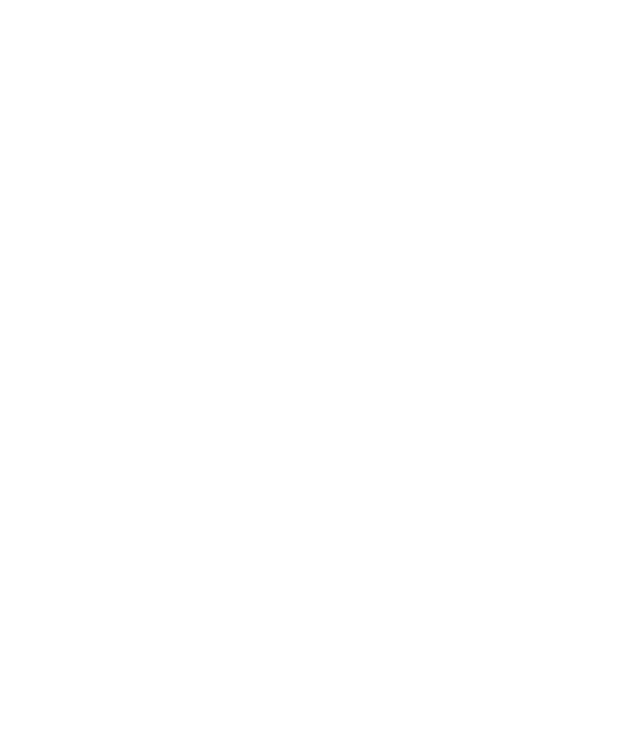
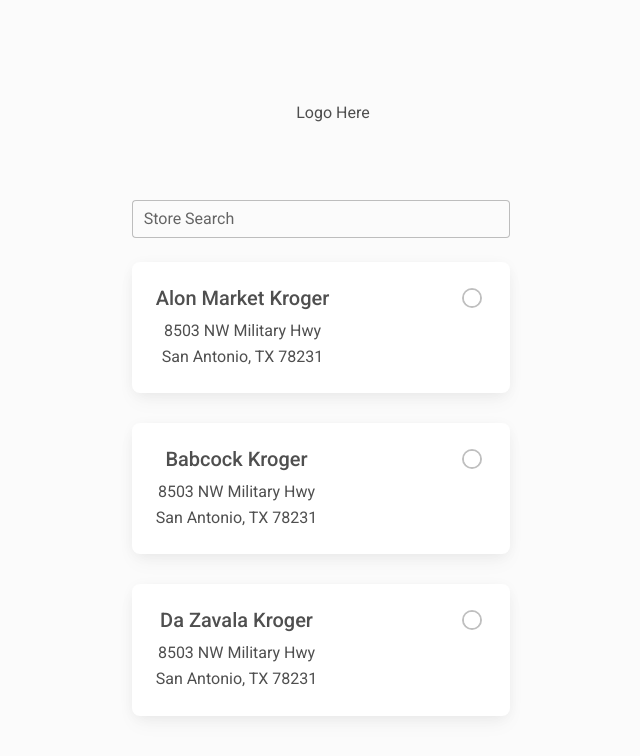
Before and after one commit to johnproodian/thyme, a React (Create React App) app in the folder thyme-app/: page /store in a window 1280 px wide. Before the commit this address had no page. Shown: the top 756 px of the page, without its empty margins (307-947 px from the left). Built offline with nearby package versions, Linux system fonts and the light colour scheme.

Commit message:
Added store list page and component ui

```diff
--- a/thyme-app/src/App.css
+++ b/thyme-app/src/App.css
@@ -1,3 +1,7 @@
+p {
+    margin: 0;
+}
+
 .App {
   text-align: center;
 }
@@ -45,3 +49,8 @@
     transform: rotate(360deg);
   }
 }
+
+input[type=number]::-webkit-inner-spin-button,
+input[type=number]::-webkit-outer-spin-button {
+	-webkit-appearance: none;
+}
--- a/thyme-app/src/App.js
+++ b/thyme-app/src/App.js
@@ -13,6 +13,7 @@
   TrackingPage,
   ProductPage,
   APIPage,
+  StoreSearchPage,
 } from "./pages";
 
 const apiEndpoint = `https://thyme-grocery.herokuapp.com/graphql`;
@@ -34,6 +35,7 @@
           <Route path="/login" element={<LogInPage />} />
           <Route path="/tracking" element={<TrackingPage />} />
           <Route path="/product" element={<ProductPage />} />
+          <Route path="/store" element={<StoreSearchPage />} />
           <Route path="/api" element={<APIPage />} />
         </Routes>
       </BrowserRouter>
--- /dev/null
+++ b/thyme-app/src/components/storeList/storeList.js
@@ -0,0 +1,61 @@
+// MDB Components for Forms
+import {
+    MDBInput,
+    MDBCard,
+    MDBCardBody,
+    MDBCardTitle,
+    MDBCardText,
+    MDBRadio,
+} from "mdb-react-ui-kit";
+import './storeList.styles.css';
+
+function StoreList() {
+    return (
+        <div>
+            <MDBInput
+                className="mb-4"
+                type='number'
+                id="zipcode"
+                label="Store Search"
+            />
+            <MDBCard>
+                <MDBCardBody>
+                    <div>
+                        <MDBCardTitle>Alon Market Kroger</MDBCardTitle>
+                        <MDBCardText>
+                            <p>8503 NW Military Hwy</p>
+                            <p>San Antonio, TX 78231</p>
+                        </MDBCardText>
+                    </div>
+                    <MDBRadio name='flexRadioDefault' id='flexRadioDefault1' />
+                </MDBCardBody>
+            </MDBCard>
+            <MDBCard>
+                <MDBCardBody>
+                    <div>
+                        <MDBCardTitle>Babcock Kroger</MDBCardTitle>
+                        <MDBCardText>
+                            <p>8503 NW Military Hwy</p>
+                            <p>San Antonio, TX 78231</p>
+                        </MDBCardText>
+                    </div>
+                    <MDBRadio name='flexRadioDefault' id='flexRadioDefault1' />
+                </MDBCardBody>
+            </MDBCard>
+            <MDBCard>
+                <MDBCardBody>
+                    <div>
+                        <MDBCardTitle>Da Zavala Kroger</MDBCardTitle>
+                        <MDBCardText>
+                            <p>8503 NW Military Hwy</p>
+                            <p>San Antonio, TX 78231</p>
+                        </MDBCardText>
+                    </div>
+                    <MDBRadio name='flexRadioDefault' id='flexRadioDefault1' />
+                </MDBCardBody>
+            </MDBCard>
+        </div>
+    );
+}
+
+export default StoreList;
--- /dev/null
+++ b/thyme-app/src/components/storeList/storeList.styles.css
@@ -0,0 +1,7 @@
+.card {
+    margin-bottom: 30px;
+}
+.card-body {
+    display: flex;
+    justify-content: space-between;
+}
--- /dev/null
+++ b/thyme-app/src/pages/StoreSearchPage/index.js
@@ -0,0 +1,23 @@
+// import logo from "../../logo.svg";
+import { MDBCol, MDBContainer, MDBRow } from "mdbreact";
+import StoreList from "../../components/storeList/storeList";
+
+export function StoreSearchPage() {
+  return (
+    <MDBContainer fluid className="App Full-Screen bg-light">
+      <MDBRow className="h-25">
+        <MDBCol bottom className="h-50  ">
+          <p>Logo Here</p>
+        </MDBCol>
+      </MDBRow>
+      <MDBRow className="h-50" center>
+        <MDBCol size="10" md="6" lg="4" className="">
+          <MDBRow className="w-100">
+            <StoreList />
+          </MDBRow>
+        </MDBCol>
+      </MDBRow>
+      <MDBRow className="h-25" center></MDBRow>
+    </MDBContainer>
+  );
+}
--- a/thyme-app/src/pages/index.js
+++ b/thyme-app/src/pages/index.js
@@ -3,3 +3,4 @@
 export * from "./TrackingPage";
 export * from "./ProductPage";
 export * from "./APIPage";
+export * from "./StoreSearchPage";
```
